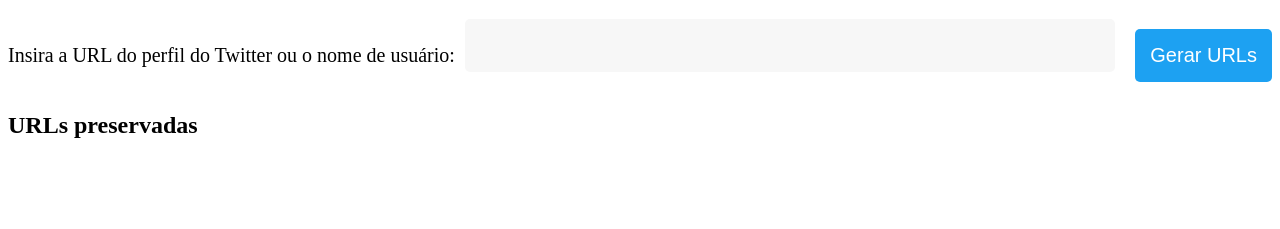
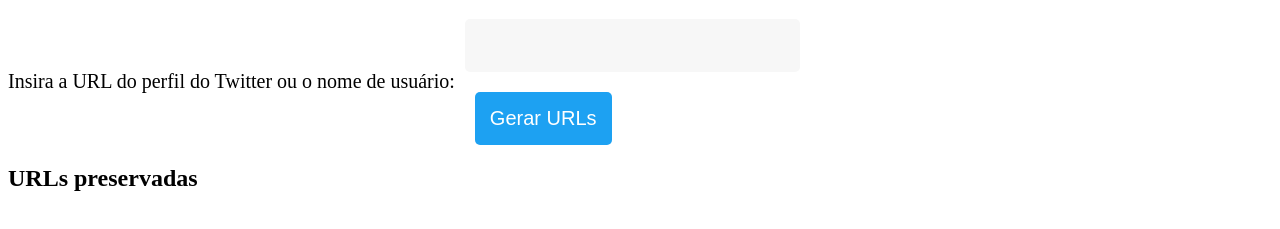
Before and after one commit to marcombat/preservetw, a plain HTML site: page index.html in a window 1280 px wide. Shown: the part 61-290 px from the top of the page. Drawn offline with Linux system fonts and the light colour scheme.

Commit message:
Update index.html

```diff
--- a/index.html
+++ b/index.html
@@ -9,11 +9,16 @@
     <div class="container">
         <h1>Twitter Profile URLs</h1>
 
-        <div id="user-input">
-            <label for="twitter-url" style="display: block;">Insira a URL do perfil do Twitter ou o nome de usuário:</label>
-            <input type="text" id="twitter-url" name="twitter-url">
-            <button onclick="generateUrls()">Gerar URLs</button>
-        </div>
+<div id="user-input">
+    <div>
+        <label for="twitter-url">Insira a URL do perfil do Twitter ou o nome de usuário:</label>
+    </div>
+    <div>
+        <input type="text" id="twitter-url" name="twitter-url">
+        <button onclick="generateUrls()">Gerar URLs</button>
+    </div>
+</div>
+
 
         <div id="urls"></div>
 
```
